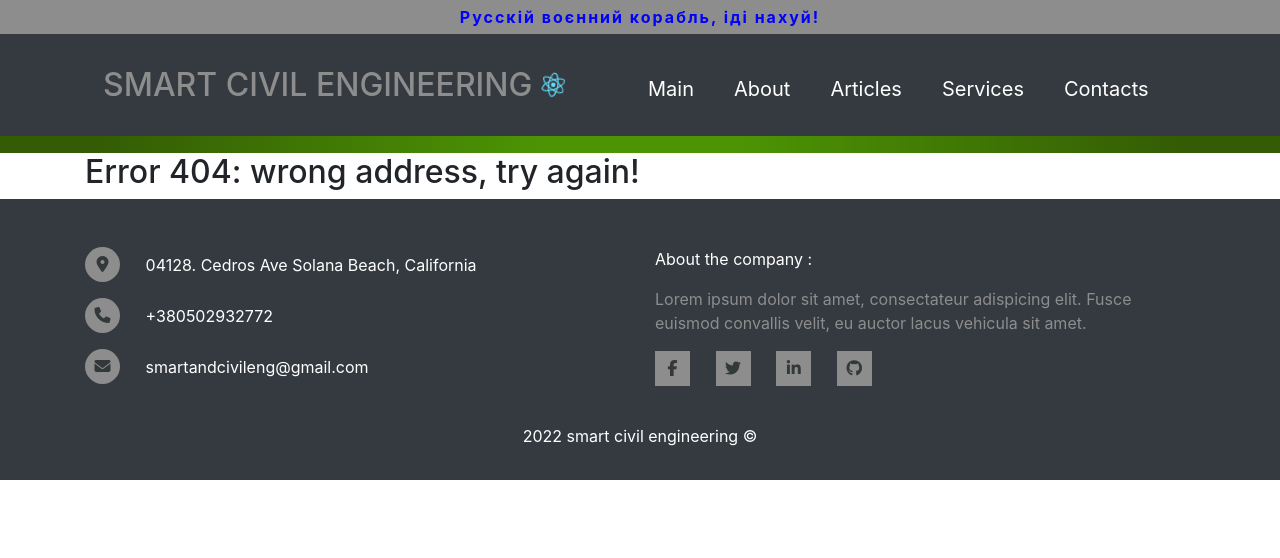
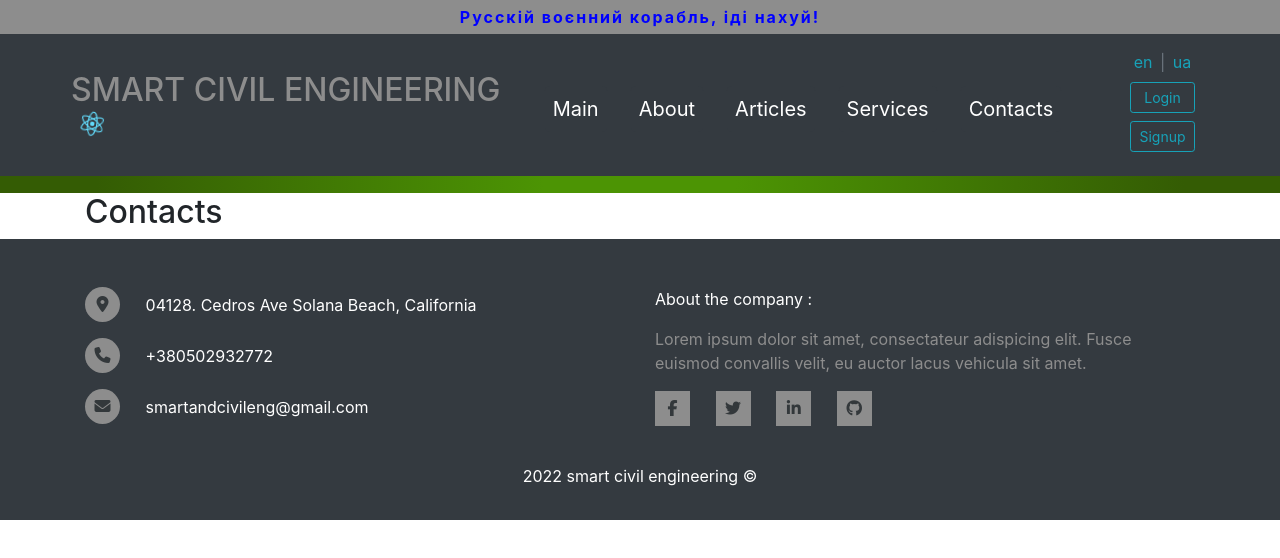
Before and after one commit to greentoss/smartcivilengineering_FE, a React (Create React App) app: page /contacts in a window 1280 px wide. Shown: the top 558 px of the page. Built offline with nearby package versions, Linux system fonts and the light colour scheme.

Commit message:
contacts logi logout btns

```diff
--- a/src/App.js
+++ b/src/App.js
@@ -9,6 +9,7 @@ import ClientError from "./components/ClientError";
 import HeaderMain from "./components/HeaderMain";
 import FooterMain from "./components/FooterMain";
 import Banner from "./components/Banner"
+import Contacts from "./components/Contacts";
 
 function App() {
   return (
@@ -21,6 +22,7 @@ function App() {
                 <Route path='/about' element = {<About />} />
                 <Route path='/articles' element = {<Articles />} />
                 <Route path='/services' element = {<Services />} />
+                <Route path='/contacts' element = {<Contacts />} />
                 <Route path = '*' element = {<ClientError />} />
             </Routes>
             <FooterMain />
--- /dev/null
+++ b/src/components/Contacts/index.js
@@ -0,0 +1,12 @@
+
+function Contacts() {
+    return (
+        <>
+            <div className="container" >
+                <h2>Contacts</h2>
+            </div>
+        </>
+    );
+}
+
+export default Contacts;
--- a/src/components/HeaderMain/index.js
+++ b/src/components/HeaderMain/index.js
@@ -10,31 +10,41 @@ function HeaderMain() {
             <div className={headerStyle.header}>
                 <div className="container" >
                     <div className="row justify-content-between align-items-center pt-3 pb-3" >
-                        <div className='row font-weight-bold col-lg-6 col-sm-4 p-0 pl-5 d-flex' >
+                        <div className='row font-weight-bold col-lg-5 col-sm-4 p-0 pl-3 d-flex' >
                             <h2 className={headerStyle.headingMain}>SMART CIVIL ENGINEERING</h2>
                             <div className='d-flex align-items-center'><img src={logo} className="App-logo" alt="logo" /></div>
                         </div>
 
-                        <nav className="navbar navbar-expand-lg navbar-light col-6 pl-sm-0 ">
+                        <nav className="navbar navbar-expand-lg navbar-light col-lg-6 col-sm-3 p-0 pl-sm-0 ">
                             <div className="container-fluid p-0">
                                 {/*<a className="navbar-brand font-weight-bold col-3" href="#">Games</a>*/}
                                 <button className="navbar-toggler bg-dark customToggleBtn" type="button" data-toggle="collapse"
                                         data-target="#navbarNavAltMarkup" aria-expanded="false" aria-label="Toggle navigation">
                                     <span className="navbar-toggler-icon"/>
                                 </button>
-                                <div className="collapse navbar-collapse" id="navbarNavAltMarkup">
+                                <div className="collapse navbar-collapse d-flex justify-content-center" id="navbarNavAltMarkup">
                                     <ul className="navbar-nav d-flex justify-content-lg-end">
                                         <li className='mr-lg-4 mt-sm-2 nav-item  active' ><Link to='/' ><button type='button' className='nav-link btn-lg text-white bg-dark text-sm-center'>Main</button></Link></li>
                                         <li className='mr-lg-4 mt-sm-2 nav-item '><Link to='/about' className=''><button type='button' className='nav-link btn-lg text-white bg-dark text-sm-center'>About</button></Link></li>
                                         <li className='mr-lg-4 mt-sm-2 nav-item '><Link to='/articles'><button type='button' className='nav-link btn-lg text-white bg-dark text-sm-center'>Articles</button></Link></li>
-                                        <li className='mr-lg-4 mt-sm-2 nav-item '>< Link to='/services'><button type='button' className='nav-link btn-lg text-white bg-dark text-sm-center'>Services</button></Link></li>
-                                        <li className='mr-lg-4 mt-sm-2'>< Link to='/'><button  className='nav-item nav-link btn-lg text-white bg-dark text-sm-center'>Contacts</button></Link></li>
+                                        <li className='mr-lg-4 mt-sm-2 nav-item '><Link to='/services'><button type='button' className='nav-link btn-lg text-white bg-dark text-sm-center'>Services</button></Link></li>
+                                        <li className='mr-lg-4 mt-sm-2 nav-item '><Link to='/contacts'><button type='button' className='nav-item nav-link btn-lg text-white bg-dark text-sm-center'>Contacts</button></Link></li>
                                     </ul>
                                     {/*<a className="d-block p-2 bg-dark text-white d-sm-none d-md-none d-lg-block" href="#">Push to*/}
                                     {/*    start</a>*/}
                                 </div>
+
                             </div>
                         </nav>
+                        <div className='login-menu flex-column col-lg-1'>
+                            <div className='languages mb-2 d-flex justify-content-around'>
+                                <span className='text-info d-inline-block'>en</span>
+                                <span className='text-secondary d-inline-block'>|</span>
+                                <span className='text-info d-inline-block'>ua</span>
+                            </div>
+                            <button className='btn btn-sm btn-outline-info w-100 mb-2' type='button'>Login</button>
+                            <button className='btn btn-sm btn-outline-info w-100 mb-2' type='button'>Signup</button>
+                        </div>
 
                     </div>
                 </div>
```
